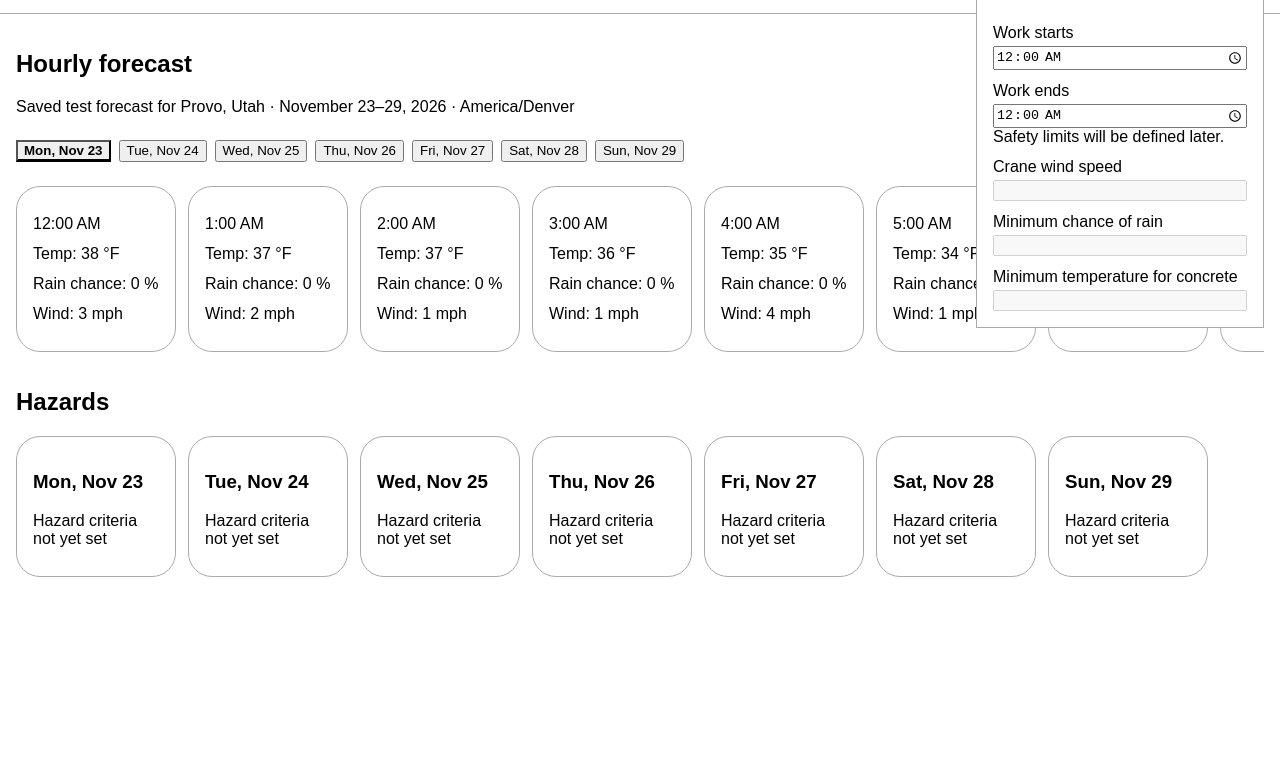
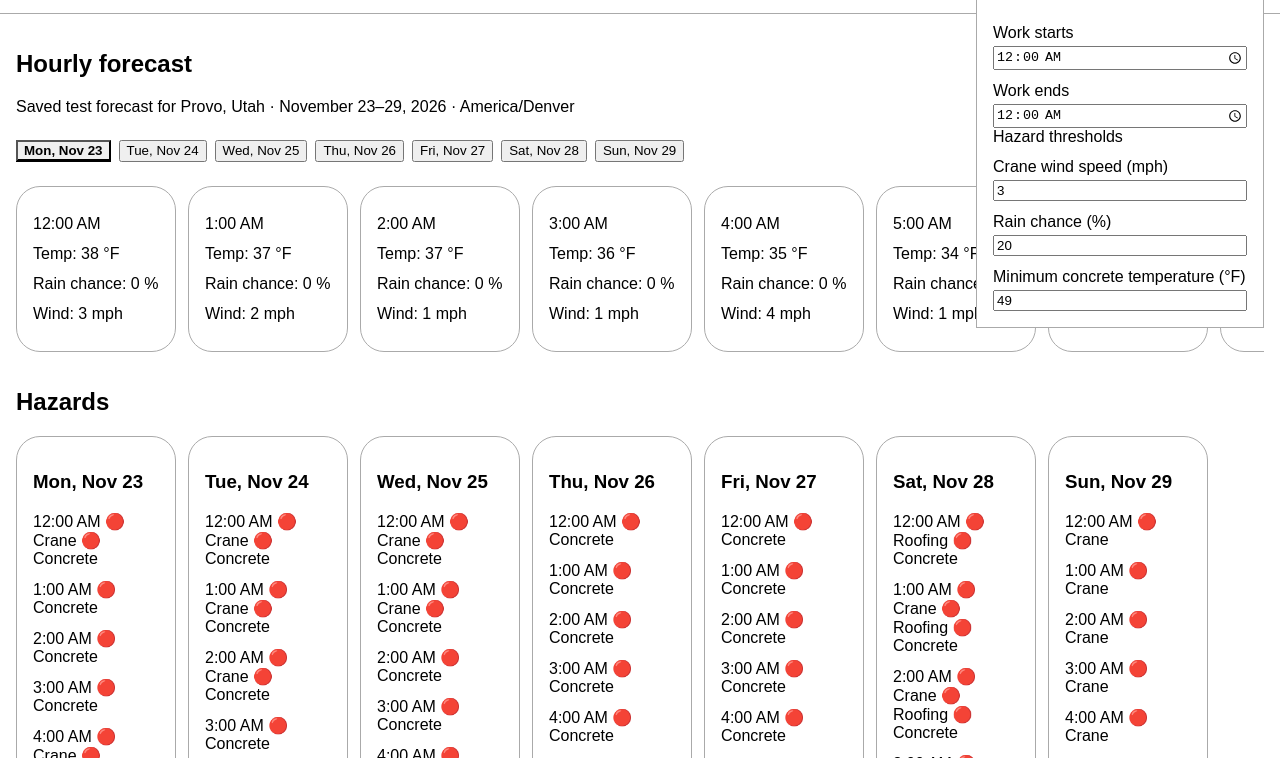
Before and after one commit to lab-matt/safeweather, a plain HTML site: page index.html in a window 1280 px wide. Both pictures are taken after a click on the heading "Settings". Shown: the part 42-800 px from the top of the page. Drawn offline with Linux system fonts and the light colour scheme.

Commit message:
Implement work-hour hazard forecasts

```diff
--- a/index.html
+++ b/index.html
@@ -38,10 +38,10 @@
         <label>Work starts <input id="work-start" type="time" value="00:00"></label>
         <label>Work ends <input id="work-end" type="time" value="00:00" aria-describedby="work-end-error"></label>
         <p id="work-end-error" class="error" role="alert" hidden>Work end time must be at or after the start time.</p>
-        <p>Safety limits will be defined later.</p>
-        <label>Crane wind speed <input type="number" disabled></label>
-        <label>Minimum chance of rain <input type="number" disabled></label>
-        <label>Minimum temperature for concrete <input type="number" disabled></label>
+        <p>Hazard thresholds</p>
+        <label>Crane wind speed (mph) <input id="wind-limit" type="number" min="0" value="3"></label>
+        <label>Rain chance (%) <input id="rain-limit" type="number" min="0" max="100" value="20"></label>
+        <label>Minimum concrete temperature (°F) <input id="temp-limit" type="number" value="49"></label>
       </div>
     </details>
   </header>
@@ -62,16 +62,7 @@
         if (!response.ok) throw new Error('Unable to load data');
         const data = await response.json();
         const hazards = document.getElementById('hazards');
-        [...new Set(data.hourly.time.map(time => time.slice(0, 10)))].forEach(date => {
-          const card = document.createElement('article');
-          card.className = 'hour';
-          const heading = document.createElement('h3');
-          heading.textContent = new Intl.DateTimeFormat('en-US', { weekday: 'short', month: 'short', day: 'numeric', timeZone: 'UTC' }).format(new Date(date + 'T12:00:00Z'));
-          const placeholder = document.createElement('p');
-          placeholder.textContent = 'Hazard criteria not yet set';
-          card.append(heading, placeholder);
-          hazards.appendChild(card);
-        });
+        const limits = ['wind-limit', 'rain-limit', 'temp-limit'].map(id => document.getElementById(id));
         const row = document.getElementById('hours');
         const start = document.getElementById('work-start');
         const end = document.getElementById('work-end');
@@ -87,6 +78,41 @@
           dayTabs.appendChild(button);
         });
         function render() {
+        hazards.replaceChildren();
+        const validWorkHours = Boolean(start.value && end.value && end.value >= start.value);
+        const inWorkHours = time => {
+          const hour = time.slice(11, 16);
+          return start.value === end.value || (hour >= start.value && hour <= end.value);
+        };
+        const configured = limits.every(input => input.value !== '' && input.validity.valid);
+        [...new Set(data.hourly.time.map(time => time.slice(0, 10)))].forEach(date => {
+          const card = document.createElement('article');
+          card.className = 'hour';
+          const heading = document.createElement('h3');
+          heading.textContent = new Intl.DateTimeFormat('en-US', { weekday: 'short', month: 'short', day: 'numeric', timeZone: 'UTC' }).format(new Date(date + 'T12:00:00Z'));
+          card.appendChild(heading);
+          let found = false;
+          data.hourly.time.forEach((time, i) => {
+            if (time.slice(0, 10) !== date || !configured || !validWorkHours || !inWorkHours(time)) return;
+            const wind = data.hourly.wind_speed_10m?.[i], rain = data.hourly.precipitation_probability?.[i], temp = data.hourly.temperature_2m?.[i];
+            const issues = [];
+            if (wind != null && Math.round(wind * 0.621371) >= Number(limits[0].value)) issues.push('🔴 Crane');
+            if (rain != null && rain > Number(limits[1].value)) issues.push('🔴 Roofing');
+            if (temp != null && temp * 9 / 5 + 32 < Number(limits[2].value)) issues.push('🔴 Concrete');
+            if (!issues.length) return;
+            found = true;
+            const hour = Number(time.slice(11, 13));
+            const line = document.createElement('p');
+            line.textContent = `${hour % 12 || 12}:00 ${hour < 12 ? 'AM' : 'PM'} ${issues.join(' ')}`;
+            card.appendChild(line);
+          });
+          if (!found) {
+            const message = document.createElement('p');
+            message.textContent = !validWorkHours ? 'Set valid work hours in Settings' : configured ? 'No hazards identified during work hours' : 'Set valid limits in Settings';
+            card.appendChild(message);
+          }
+          hazards.appendChild(card);
+        });
         dayTabs.querySelectorAll('button').forEach(button => button.setAttribute('aria-pressed', String(button.dataset.date === selectedDay)));
         row.replaceChildren();
         const invalidRange = Boolean(start.value && end.value && end.value < start.value);
@@ -104,7 +130,7 @@
         data.hourly.time.forEach((time, i) => {
           if (time.slice(0, 10) !== selectedDay) return;
           const hour = time.slice(11, 16);
-          const included = start.value === end.value || (hour >= start.value && hour <= end.value);
+          const included = inWorkHours(time);
           if (!included) return;
           count++;
           const card = document.createElement('article');
@@ -125,6 +151,7 @@
         }
         start.addEventListener('input', render);
         end.addEventListener('input', render);
+        limits.forEach(input => input.addEventListener('input', render));
         render();
       } catch (error) {
         status.textContent = 'Could not load the saved test data. Open the page through a local web server or GitHub Pages.';
```
Also changed, not shown: 2 other files.
